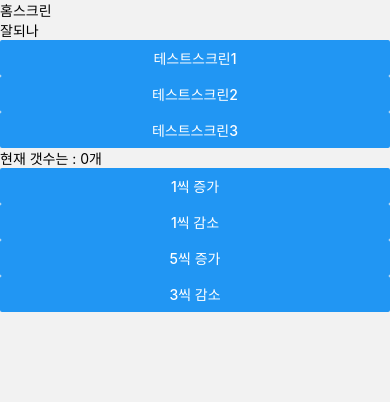
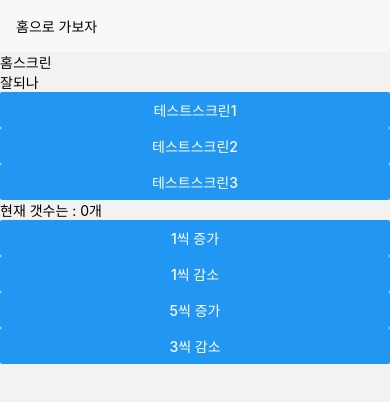
Before and after one commit to KimBeomGi/haruDiary, a React Native app: screen /Home in a window 390 px wide. Shown: the top 402 px of the page. Built offline with nearby package versions, Linux system fonts and the light colour scheme.

Commit message:
HeaderComponent 작성 및 적용

```diff
--- a/src/components/HeaderComponent.tsx
+++ b/src/components/HeaderComponent.tsx
@@ -0,0 +1,70 @@
+/**
+ * Sample React Native App
+ * https://github.com/facebook/react-native
+ *
+ * @format
+ */
+
+import React from 'react';
+import type {PropsWithChildren} from 'react';
+import {
+  SafeAreaView,
+  ScrollView,
+  StatusBar,
+  StyleSheet,
+  Text,
+  useColorScheme,
+  View,
+  Button,
+  Pressable,
+} from 'react-native';
+
+import {
+  Colors,
+  DebugInstructions,
+  Header,
+  LearnMoreLinks,
+  ReloadInstructions,
+} from 'react-native/Libraries/NewAppScreen';
+
+import { useNavigation } from '@react-navigation/native';
+import type { NativeStackNavigationProp } from '@react-navigation/native-stack';
+import { RootStackParamList } from '../navigations/AppNavigator'; // RootStackParamList를 가져옵니다.
+import { RouteProp } from '@react-navigation/native';
+
+import type {
+  CompositeScreenProps,
+  NavigatorScreenParams,
+} from '@react-navigation/native';
+
+// NavigationProp 타입을 설정합니다.
+type HeaderComponentProps = {
+  navigation: NativeStackNavigationProp<RootStackParamList>;
+};
+
+function HeaderComponent({ navigation }: HeaderComponentProps): React.JSX.Element {
+  return (
+    <View style={styles.container}>
+      <Pressable
+        onPress={() => {
+          navigation.reset({
+            index : 0,
+            routes: [{ name: 'Home'}]
+          })
+        }}
+      >
+        <Text>홈으로 가보자</Text>
+      </Pressable>
+    </View>
+  );
+}
+
+
+const styles = StyleSheet.create({
+  container: {
+    padding: 16,
+    backgroundColor: '#f8f8f8', // 예시 배경색
+  },
+});
+
+export default HeaderComponent;
--- a/src/navigations/AppNavigator.tsx
+++ b/src/navigations/AppNavigator.tsx
@@ -25,14 +25,12 @@ import {
   ReloadInstructions,
 } from 'react-native/Libraries/NewAppScreen';
 
-import { store } from '../../store/store';
-import { Provider } from 'react-redux'
-
+import HeaderComponent from '../components/HeaderComponent';
 import HomeScreen from '../screens/HomeScreen';
 import TestScreen1 from '../screens/TestScreen1';
 import TestScreen2 from '../screens/TestScreen2';
 import TestScreen3 from '../screens/TestScreen2';
-import { NavigationContainer } from '@react-navigation/native';
+import { NavigationContainer, useNavigation } from '@react-navigation/native';
 import { createNativeStackNavigator } from '@react-navigation/native-stack';
 
 import type {
@@ -59,13 +57,11 @@ const Stack = createNativeStackNavigator<RootStackParamList>();
 
 function AppNavigator(): React.JSX.Element {
   return (
-    <Provider store={store}>
     <NavigationContainer>
       <Stack.Navigator
         initialRouteName="Home"
-          screenOptions={({ route, navigation }) => ({
-            headerShown: false,
-            // gestureEnabled: true,
+        screenOptions={() => ({
+          header: () => <HeaderComponent navigation={useNavigation()} />, // 여기서 navigation 전달
         })}
       >
         <Stack.Screen name="Home" component={HomeScreen} />
@@ -74,7 +70,6 @@ function AppNavigator(): React.JSX.Element {
         <Stack.Screen name="Test3" component={TestScreen3} />
       </Stack.Navigator>
     </NavigationContainer>
-    </Provider>
   );
 }
 
--- a/src/screens/HomeScreen.tsx
+++ b/src/screens/HomeScreen.tsx
@@ -3,39 +3,45 @@ import { Button, SafeAreaView, Text, View, BackHandler, Alert } from 'react-nati
 import { useNavigation } from '@react-navigation/native';
 import type { NativeStackNavigationProp } from '@react-navigation/native-stack';
 import { RootStackParamList } from '../navigations/AppNavigator'; // RootStackParamList를 가져옵니다.
+import { RouteProp } from '@react-navigation/native';
+
 
 import type { RootState } from '../../store/store'
 import { useSelector, useDispatch } from 'react-redux'
 import { decrement, increment, incrementByAmount } from '../../store/counter/counterSlice';
 
 // NavigationProp 타입을 설정합니다.
-type HomeScreenNavigationProp = NativeStackNavigationProp<RootStackParamList, 'Home'>;
+// type HomeScreenNavigationProp = NativeStackNavigationProp<RootStackParamList>;
+type HomeScreenNavigationProp = {
+  navigation: NativeStackNavigationProp<RootStackParamList>;
+  route: RouteProp<RootStackParamList, 'Home'>;
+};
 
-function HomeScreen(): React.JSX.Element {
-  const navigation = useNavigation<HomeScreenNavigationProp>()
+function HomeScreen({ route, navigation}:HomeScreenNavigationProp): React.JSX.Element {
+  // const navigation = useNavigation<HomeScreenNavigationProp>()
   const count = useSelector((state: RootState) => state.counter.value)
   const dispatch = useDispatch()
 
-  useEffect(() => {
-    const backAction = () => {
-      Alert.alert("잠깐만요!", "정말 끝낼거에요?", [
-        {
-          text: 'Cancel',
-          onPress: () => null,
-          style: 'cancel',
-        },
-        {text: 'YES', onPress: () => BackHandler.exitApp()},
-      ]);
-      return true;
-    };
+  // useEffect(() => {
+  //   const backAction = () => {
+  //     Alert.alert("잠깐만요!", "정말 끝낼거에요?", [
+  //       {
+  //         text: 'Cancel',
+  //         onPress: () => null,
+  //         style: 'cancel',
+  //       },
+  //       {text: 'YES', onPress: () => BackHandler.exitApp()},
+  //     ]);
+  //     return true;
+  //   };
 
-    const backHandler = BackHandler.addEventListener(
-      'hardwareBackPress',
-      backAction,
-    );
+  //   const backHandler = BackHandler.addEventListener(
+  //     'hardwareBackPress',
+  //     backAction,
+  //   );
 
-    return () => backHandler.remove();
-  }, []);
+  //   return () => backHandler.remove();
+  // }, []);
 
   return (
     <SafeAreaView>
```
Lines whose indentation alone changed are shown as unchanged.
